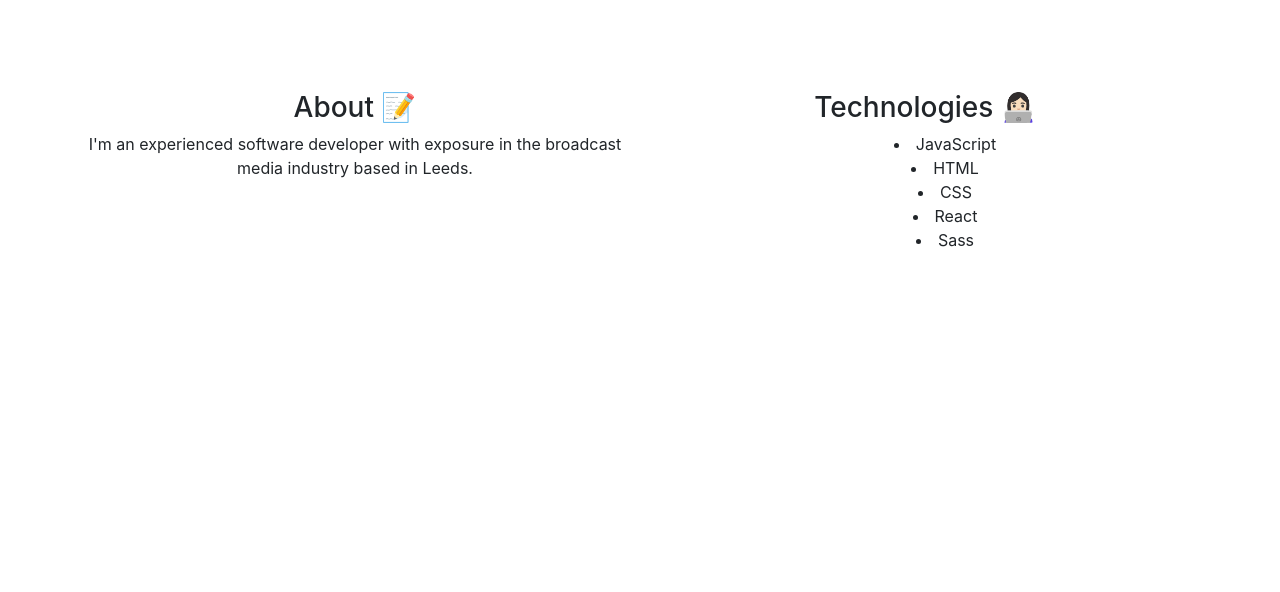
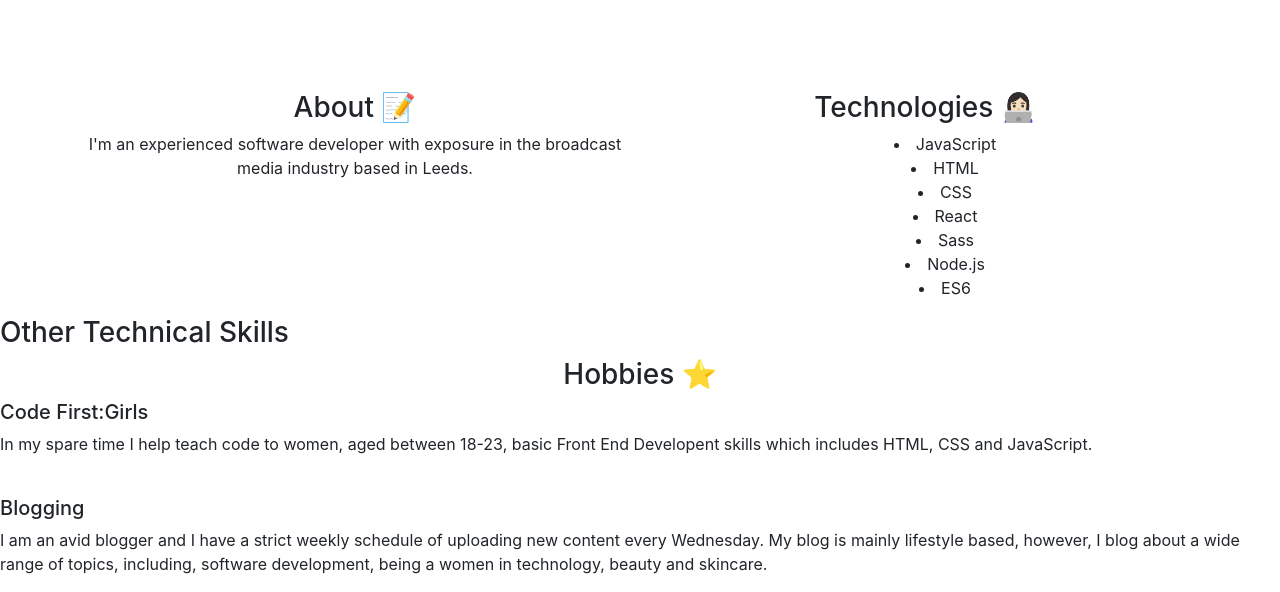
Before and after one commit to claredevine/claredevine.co.uk, a website: page index.html in a window 1280 px wide. Shown: the part 833-1425 px from the top of the page. Before the commit the page ends 1101 px from the top, so only its background shows below. Drawn offline with nearby package versions, Linux system fonts and the light colour scheme.

Commit message:
adding more sections

```diff
--- a/index.html
+++ b/index.html
@@ -38,13 +38,13 @@
               </a>
             </center>
         </div>
-        <divclass="heroTwo">
+        <divclass="heroTwo" data-aos="fade-right" data-aos-delay="500" data-aos-easing="ease-in-quad">
           <div class="row">
-            <div class="col-sm-6" data-aos="fade-right" data-aos-delay="500" data-aos-easing="ease-in-quad">
+            <div class="col-sm-6">
               <h3>About 📝</h3>
               <p>I'm an experienced software developer with exposure in the broadcast media industry based in Leeds.</p>
             </div>
-            <div class="col-sm-6"  data-aos="fade-left" data-aos-delay="500" data-aos-easing="ease-in-quad">
+            <div class="col-sm-6">
               <h3>Technologies 👩🏻‍💻</h3>
               <ul class="bulletpoints">
                 <li>JavaScript</li>
@@ -52,12 +52,29 @@
                 <li>CSS</li>
                 <li>React</li>
                 <li>Sass</li>
+                <li>Node.js</li>
+                <li>ES6</li>
               </ul>
             </div>
           </div>
         </div>
         <div class="heroThree">
+            <h3>Other Technical Skills</h3>
+          </div>
+        <div class="heroFour" data-aos="fade-left" data-aos-delay="500" data-aos-easing="ease-in-quad">
+          <h3 style="text-align:center">Hobbies ⭐️</h3>
+          <h5>Code First:Girls</h5>
+          <p>In my spare time I help teach code to women, aged between 18-23, basic Front End Developent skills which includes HTML, CSS and JavaScript.</p>
+          <!-- insert image here -->
+          <br />
+          <h5>Blogging</h5>
+          <p>I am an avid blogger and I have a strict weekly schedule of uploading new content every Wednesday. My blog is mainly lifestyle based, however, I blog about a wide range of topics, including, software development, being a women in technology, beauty and skincare.</p>
+          <!-- insert image here -->
+        </div>
+        <div class="heroFive">
+          <div class="row">
 
+          </div>
         </div>
     </div>
   </body>
--- a/style.css
+++ b/style.css
@@ -2,7 +2,6 @@
   text-align: center;
   padding-top: 30%;
   padding-bottom: 10%;
-  background-color: white;
   font-family: 'Trebuchet MS', 'Lucida Sans Unicode', 'Lucida Grande', 'Lucida Sans', Arial, sans-serif;
 }
 
```
